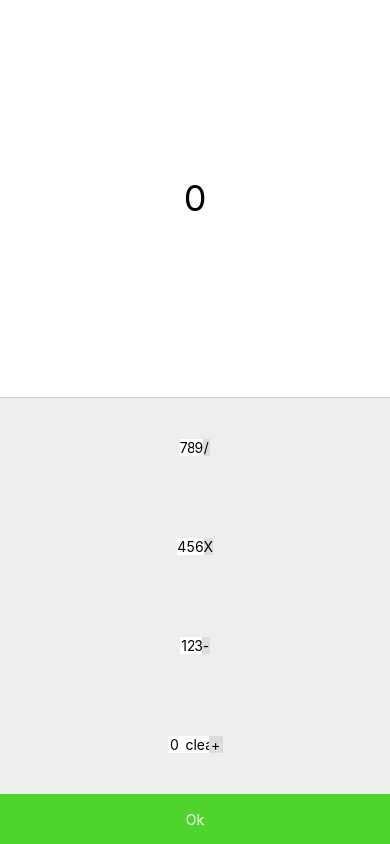
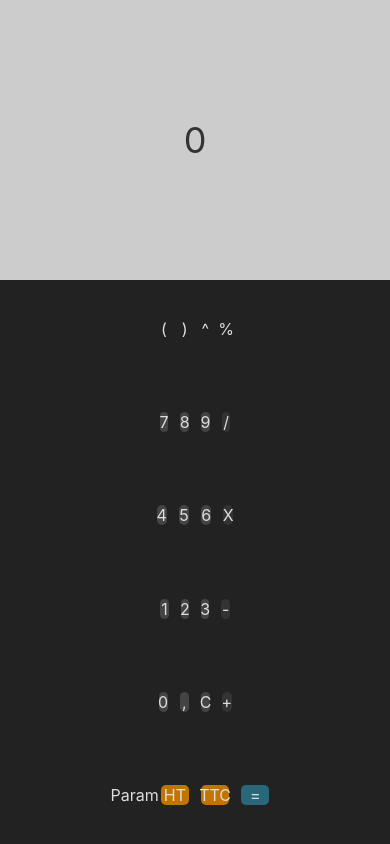
Before and after one commit to tonytiratay/contacts-manager-app, a React Native app: screen / in a window 390 px wide. Built offline with nearby package versions, Linux system fonts and the light colour scheme.

Commit message:
enhance design

```diff
--- a/src/components/SimpleKeyboard.js
+++ b/src/components/SimpleKeyboard.js
@@ -1,12 +1,14 @@
 import React from 'react';
 import { StyleSheet, Text, View, TouchableOpacity, StatusBar } from 'react-native';
 
-const row1 = [{ value: '7' }, { value: '8' }, { value: '9' }, { value: '/', backgroundColor: '#ddd' }];
-const row2 = [{ value: '4' }, { value: '5' }, { value: '6' }, { value: 'X', backgroundColor: '#ddd' }];
-const row3 = [{ value: '1' }, { value: '2' }, { value: '3' }, { value: '-', backgroundColor: '#ddd' }];
-const row4 = [{ value: '0' }, { value: ',' }, { value: 'clear'  }, { value: '+', backgroundColor: '#ddd' }];
+const row0 = [{ value: '(', backgroundColor: '#222' }, { value: ')', backgroundColor: '#222' }, { value: '^', backgroundColor: '#222' }, { value: '%', backgroundColor: '#222' }, ];
+const row1 = [{ value: '7' }, { value: '8' }, { value: '9' }, { value: '/', backgroundColor: '#333' }];
+const row2 = [{ value: '4' }, { value: '5' }, { value: '6' }, { value: 'X', backgroundColor: '#333' }];
+const row3 = [{ value: '1' }, { value: '2' }, { value: '3' }, { value: '-', backgroundColor: '#333' }];
+const row4 = [{ value: '0' }, { value: ',' }, { value: 'C'  }, { value: '+', backgroundColor: '#333' }];
+const row5 = [{ value: 'Param', backgroundColor: '#222' }, { value: 'HT', backgroundColor: '#c17400' }, { value: 'TTC', backgroundColor: '#c17400' }, { value: '=', backgroundColor: '#28687a' }, ];
 
-const baseRows = [row1, row2, row3, row4];
+const baseRows = [row0, row1, row2, row3, row4, row5];
 
 export default class SimpleKeyboard extends React.Component {
 
@@ -14,23 +16,14 @@ export default class SimpleKeyboard extends React.Component {
     return line.map((cell, i) => {
 
       let { backgroundColor } = cell;
-      const cellStyle = [styles.cell, { backgroundColor: backgroundColor || '#fff'}];
+      const cellStyle = [styles.cell];
+      const cellContainerStyle = [styles.cellContainer, { backgroundColor: backgroundColor || '#444', flex: cell.flex || 1}];
 
-      if (cell.value) {
-
-        return (
-          <TouchableOpacity key={'cell' + i} style={cellStyle}>
-            <View style={cellStyle}><Text>{cell.value}</Text></View>
+      return (
+          <TouchableOpacity key={'cell' + i} style={cellContainerStyle}>
+            <View style={cellStyle}><Text style={styles.cellText} >{cell.value}</Text></View>
           </TouchableOpacity>
         )
-
-      } else {
-
-        return (
-          <View key={'cell' + i} style={cellStyle}>
-          </View>
-        )
-      }
 
     });
   }
@@ -58,11 +51,6 @@ export default class SimpleKeyboard extends React.Component {
           </View>
         </View>
         {this.generateRow()}
-        <View style={styles.saveContainer} >
-          <TouchableOpacity style={styles.saveButton}>
-            <Text style={styles.saveText} >Ok</Text>
-          </TouchableOpacity>
-        </View>
       </View>
     );
   }
@@ -72,12 +60,12 @@ const styles = StyleSheet.create({
   container: {
     display: 'flex',
     flex: 1,
-    backgroundColor: '#eee',
+    backgroundColor: '#222',
   },
   screen: {
     flex: 1,
     display: 'flex',
-    backgroundColor: '#fff',
+    backgroundColor: '#ccc',
   },
   screenResult: {
     flex: 1,
@@ -86,15 +74,15 @@ const styles = StyleSheet.create({
     justifyContent: 'center',
   },
   resultText: {
-    fontSize: 36
+    fontSize: 36,
+    color: '#333',
   },
   row: {
     display: 'flex',
-    flex: 1,
+    flex: 2,
     alignItems: 'center',
     justifyContent: 'center',
-    borderTopWidth: 1,
-    borderTopColor: '#ccc',
+    padding: 2,
   },
   line: {
     display: 'flex',
@@ -103,24 +91,20 @@ const styles = StyleSheet.create({
     alignItems: 'center',
     justifyContent: 'center',
   },
+  cellContainer: {
+    flex: 1,
+    alignItems: 'center',
+    justifyContent: 'center',
+    margin: 6,
+    borderRadius: 5,
+  },
   cell: {
     flex: 1,
     alignItems: 'center',
     justifyContent: 'center',
   },
-  saveContainer: {
-    // padding: 10,
+  cellText: {
+    color: '#ddd',
+    fontSize: 16,
   },
-  saveButton: {
-    width: '100%',
-    display: 'flex',
-    backgroundColor: '#4fd42c',
-    height: 50,
-    alignItems: 'center',
-    justifyContent: 'center',
-    // borderRadius: 10,
-  },
-  saveText: {
-    color: '#fff',
-  }
 });
```
